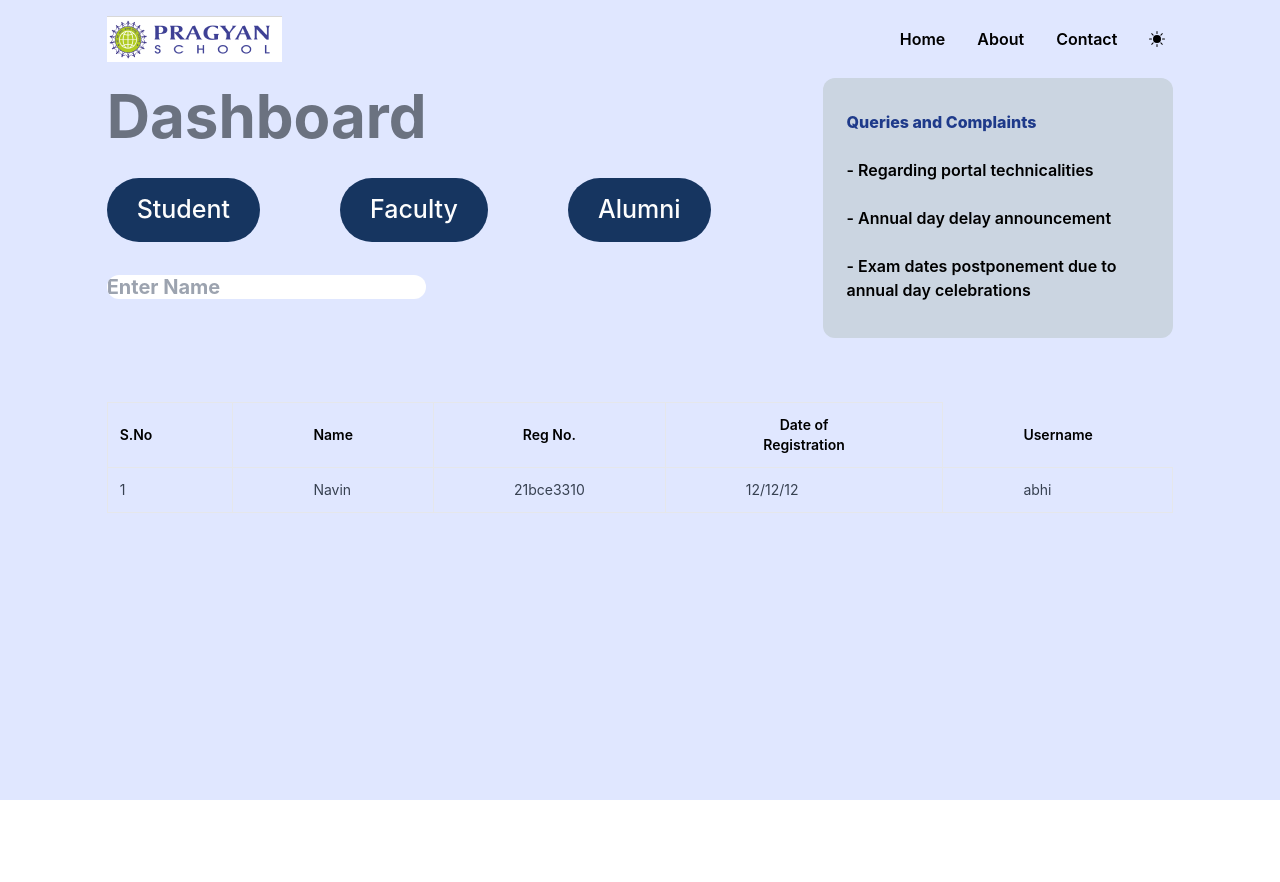
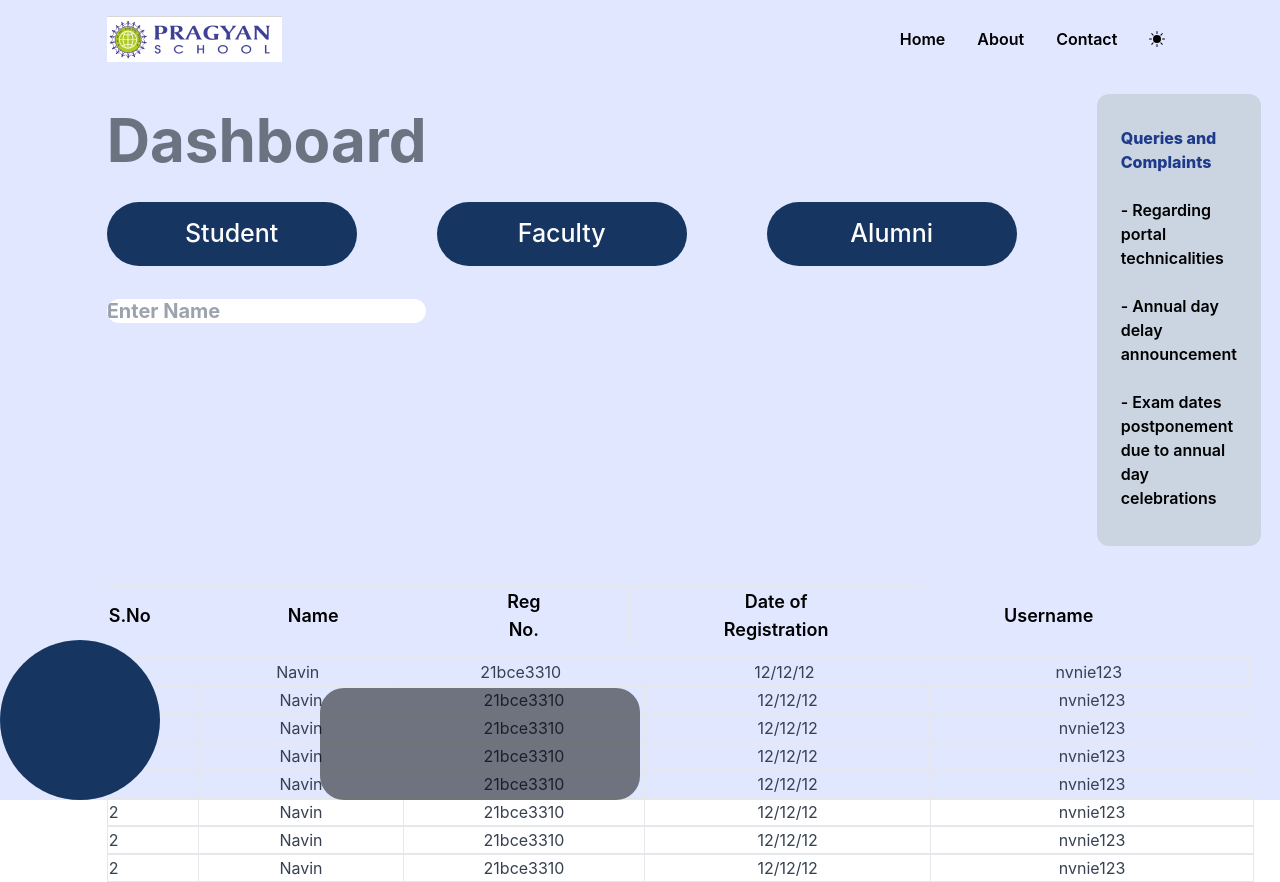
Before and after one commit to sinhasatyam045/Alum_Fullstack, a React (Vite) app: page /admindashboard in a window 1280 px wide. Before the commit the page ends 800 px from the top, so only its background shows below. Built offline with nearby package versions, Linux system fonts and the light colour scheme.

Commit message:
added the final touches and table

```diff
--- a/src/components/admin/adminDashboard/adminDashboard.jsx
+++ b/src/components/admin/adminDashboard/adminDashboard.jsx
@@ -1,6 +1,5 @@
 import React from 'react'
 import NavBar from '../../helper/navbar';
-
 
 const adminDashboard = () => {
   return (
@@ -10,14 +9,14 @@ const adminDashboard = () => {
             <div >
                 <NavBar></NavBar>
             </div>
-            <div className='flex'>
+            <div className='flex pt-4'>
 
-                <div className='text-6xl text-gray-500 font-bold pb-6 pt-2'>
+                <div className='text-6xl text-gray-500 font-bold pb-6 pt-4 '>
                     Dashboard
                     <div className='flex justify-evenly'>
-                        <div className='pt-5 pr-10'><button className=' text-[25px] h-16 rounded-full'>Student</button></div>
-                        <div className='pt-5 px-10'><button className='text-[25px] h-16  rounded-full'>Faculty</button></div>
-                        <div className='pt-5 pl-10 pr-28'><button className='text-[25px] h-16  rounded-full'>Alumni</button></div>
+                        <div className='pt-5 pr-10'><button className=' text-[25px] h-16 rounded-full w-[250px]'>Student</button></div>
+                        <div className='pt-5 px-10'><button className='text-[25px] h-16  rounded-full w-[250px]'>Faculty</button></div>
+                        <div className='pt-5 pl-10 pr-20'><button className='text-[25px] h-16  rounded-full w-[250px]'>Alumni</button></div>
                     </div>
                     <form>
                         <label>
@@ -42,18 +41,89 @@ const adminDashboard = () => {
                 </div>
             </div>
 
-            <div className='pt-16'>
+    <div className='pt-10'>
+    <table>
+        <thead>
+          <tr>
+            <th className=' pt- 10 pr-14 border text-lg font-semibold min-w-[30px] text-black'>S.No</th>
+            <th className=' pt- 10 px-20 border text-lg font-semibold min-w-[30px] text-black'>Name</th>
+            <th className=' pt- 10 px-20 border text-lg font-semibold min-w-[30px] text-black'>Reg No.</th>
+            <th className=' pt- 10 px-20 border text-lg font-semibold min-w-[30px] text-black'>Date of Registration</th>
+            <th className=' pt- 9 px-20 10border text-lg font-semibold min-w-[30px] text-black'>Username</th>
+          </tr>
+        </thead>
+        <tbody>
+
+        </tbody>
+    </table>
+    </div>
+            <div className='pt-3'>
                 <Data
                 sno = "1"
-                Name ="Navin "
+                Name ="Navin"
                 regNo="21bce3310"
                 dateOfRegistration="12/12/12"
-                username="abhi"
+                username="nvnie123"
+                />
+                <Data
+                sno = "2"
+                Name ="Navin"
+                regNo="21bce3310"
+                dateOfRegistration="12/12/12"
+                username="nvnie123"
+                />
+                <Data
+                sno = "2"
+                Name ="Navin"
+                regNo="21bce3310"
+                dateOfRegistration="12/12/12"
+                username="nvnie123"
+                />
+                <Data
+                sno = "2"
+                Name ="Navin"
+                regNo="21bce3310"
+                dateOfRegistration="12/12/12"
+                username="nvnie123"
+                />
+                <Data
+                sno = "2"
+                Name ="Navin"
+                regNo="21bce3310"
+                dateOfRegistration="12/12/12"
+                username="nvnie123"
+                />
+                <Data
+                sno = "2"
+                Name ="Navin"
+                regNo="21bce3310"
+                dateOfRegistration="12/12/12"
+                username="nvnie123"
+                />
+                <Data
+                sno = "2"
+                Name ="Navin"
+                regNo="21bce3310"
+                dateOfRegistration="12/12/12"
+                username="nvnie123"
+                />
+                <Data
+                sno = "2"
+                Name ="Navin"
+                regNo="21bce3310"
+                dateOfRegistration="12/12/12"
+                username="nvnie123"
                 />
             </div>
 
         </div>
+        <div className='static'>
+
+    <div style={{background: "#163560"}} className='h-40 w-40 rounded-full absolute bottom-0 left-0'></div>
+    <div style={{ background: "black", opacity: "50%" }} className='h-28 w-80 rounded-3xl absolute bottom-0 left-80'></div>        </div>
     </div>
+
+
 
     </>
   )
@@ -61,30 +131,25 @@ const adminDashboard = () => {
 
 const Data = (props) => {
     return (
+        <>
       <table>
-        <thead>
-          <tr>
-            <th className='p-3 pr-20 border text-sm text-center font-semibold text-black'>S.No</th>
-            <th className='p-3 px-20 border text-sm text-center font-semibold text-black'>Name</th>
-            <th className='p-3 px-20 border text-sm text-center font-semibold text-black'>Reg No.</th>
-            <th className='p-3 px-20 border text-sm text-center font-semibold text-black'>Date of Registration</th>
-            <th className='p-3 px-20 10border text-sm text-center font-semibold text-black'>Username</th>
-          </tr>
-        </thead>
+
         <tbody>
 
             <tr>
-              <td className='p-3 pr-20 border text-sm  text-gray-700 '>{props.sno}</td>
-              <td className='p-3 px-20 border text-sm  text-gray-700 '>{props.Name}</td>
-              <td className='p-3 px-20 border text-sm  text-gray-700 '>{props.regNo}</td>
-              <td className='p-3 px-20 border text-sm  text-gray-700 '>{props.dateOfRegistration}</td>
-              <td className='p-3 px-20 border text-sm  text-gray-700 '>{props.username}</td>
+              <td className=' pr-20 border text-base min-w-[30px]  text-gray-700 '>{props.sno}</td>
+              <td className=' px-20 border text-base min-w-[30px]  text-gray-700 '>{props.Name}</td>
+              <td className=' px-20 border text-base min-w-[30px]  text-gray-700 '>{props.regNo}</td>
+              <td className=' px-28 border text-base min-w-[30px]  text-gray-700 '>{props.dateOfRegistration}</td>
+              <td className=' px-32 border text-base min-w-[30px]  text-gray-700 '>{props.username}</td>
             </tr>
 
 
 
         </tbody>
       </table>
+
+      </>
     );
   };
 
```
